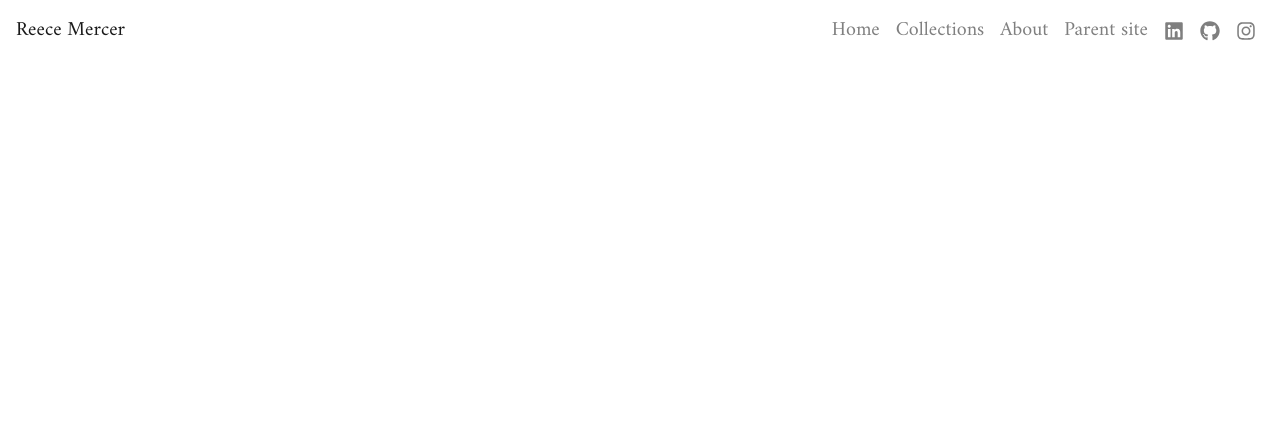
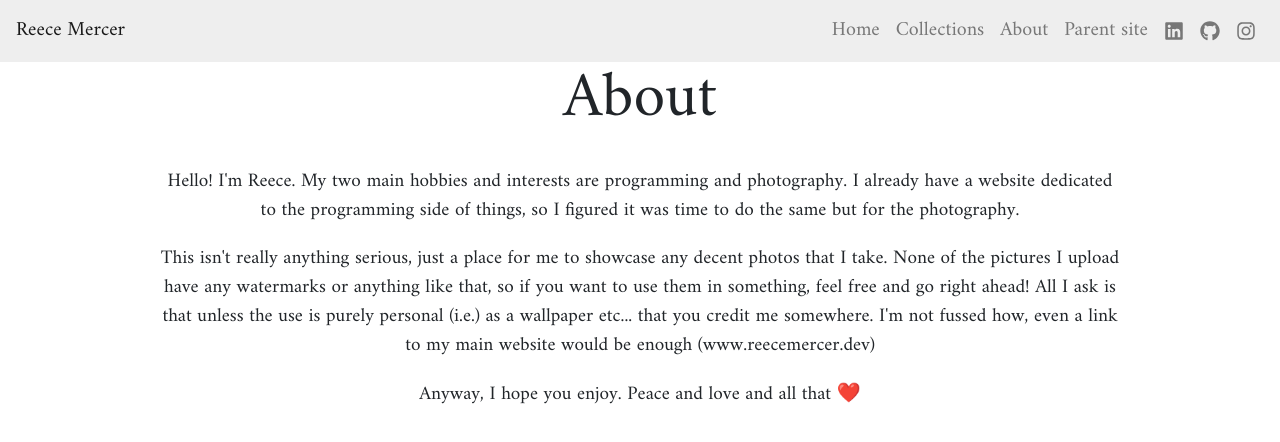
Before and after one commit to Reeceeboii/photography.reecemercer.dev, a React (Create React App) app: page /about in a window 1280 px wide. Shown: the top 442 px of the page. Built offline with nearby package versions, Linux system fonts and the light colour scheme.

Commit message:
Added content to about page and removed content section colour

```diff
--- a/src/App.css
+++ b/src/App.css
@@ -12,13 +12,26 @@
 .ContentSection {
   padding-top: 62px;
   width: 100vw;
-  height: auto;
+  height: auto%;
   margin: auto;
-  background-color: #EEEEEE;
+  position: static;
+}
+
+.TextSection {
+  padding-top: 20px;
+  width: 75vw;
+  margin: auto;
+  text-align: center;
+  font-size: 1.5vw;
 }
 
 @media only screen and (max-width: 768px) {
   .Header {
-    font-size: 10vw;
+    font-size: 11vw;
+  }
+
+  .TextSection {
+    width: 90vw;
+    font-size: 6vw;
   }
 }
--- a/src/pages/about.js
+++ b/src/pages/about.js
@@ -5,9 +5,17 @@ import '../App.css';
 class About extends Component {
 
   render(){
+    const heartEmoji = <span role="img" aria-label="Heart Emoji">❤️</span>;
     return (
-      <div>
-        <h1>About</h1>
+      <div className="ContentSection">
+        <h1 className="Header">About</h1>
+        <p className="TextSection">{`Hello! I'm Reece. My two main hobbies and interests are programming and photography. I already have
+        a website dedicated to the programming side of things, so I figured it was time to do the same but for the photography.`}</p>
+        <p className="TextSection">{`This isn't really anything serious, just a place for me to showcase any decent photos that I take.
+        None of the pictures I upload have any watermarks or anything like that, so if you want to use them in something, feel free and go
+        right ahead! All I ask is that unless the use is purely personal (i.e.) as a wallpaper etc... that you credit me somewhere. I'm
+        not fussed how, even a link to my main website would be enough (www.reecemercer.dev)`}</p>
+        <p className="TextSection">{`Anyway, I hope you enjoy. Peace and love and all that`}  {heartEmoji}</p>
       </div>
     );
   }
--- a/src/styles/nav.css
+++ b/src/styles/nav.css
@@ -1,6 +1,6 @@
 .Navigation {
   font-size: 20px;
-  background-color: white;
+  background-color: #EEEEEE;
 }
 
 .smallNavIcon {
```
